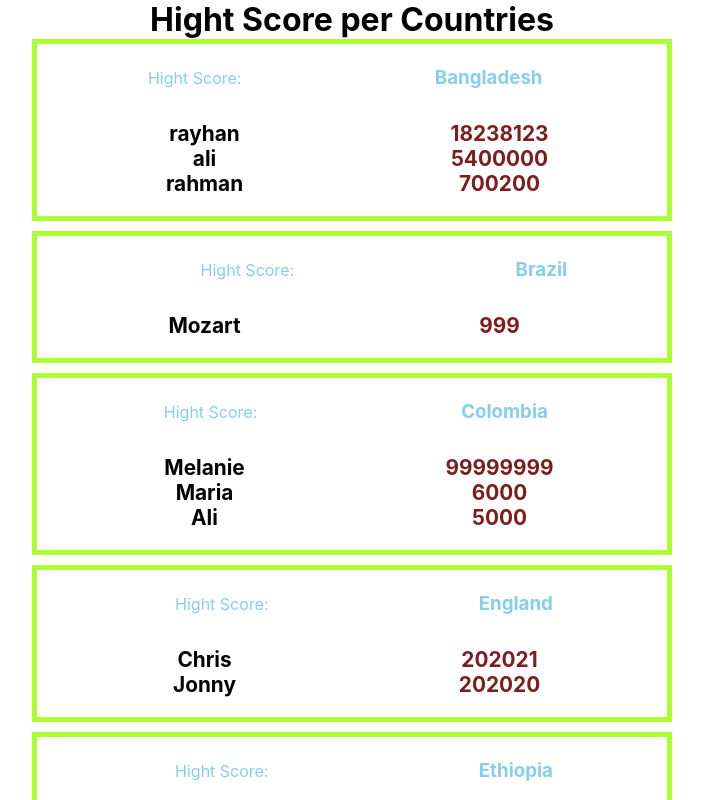
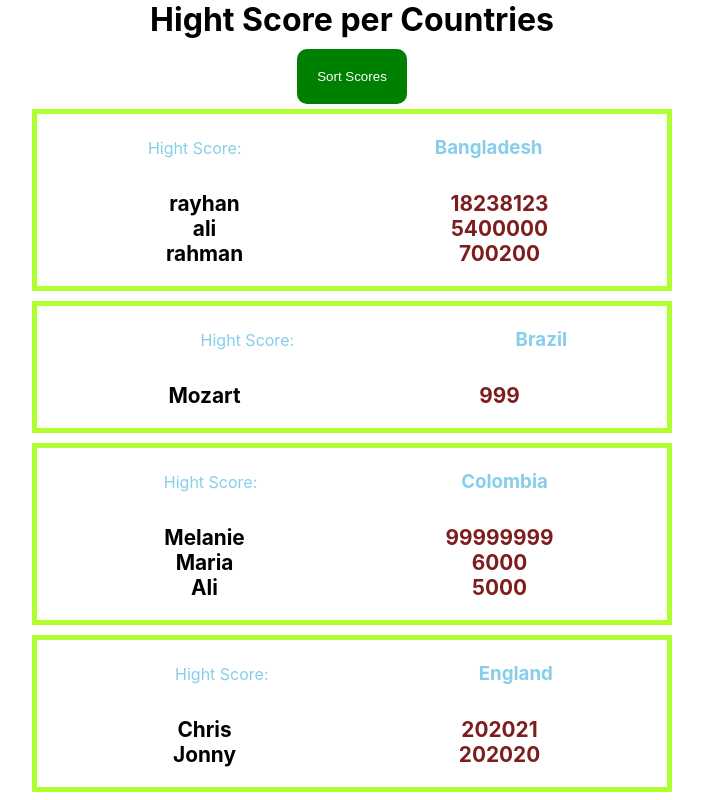
Before and after one commit to alinosratipour/high-scores-react, a React (Create React App) app: page / in a window 1280 px wide. Shown: the top 800 px of the page, without its empty margins (288-991 px from the left). Built offline with nearby package versions, Linux system fonts and the light colour scheme.

Commit message:
completed level 4 and added toggle button

```diff
--- a/src/App.css
+++ b/src/App.css
@@ -40,3 +40,20 @@ color: rgb(126, 29, 29);
   display: flex;
 
 }
+
+.btn_toggle{
+  background-color: green;
+  padding: 20px;
+  margin-bottom: 5px;
+  margin-top: 10px;
+  border: none;
+  outline: none;
+  border-radius: 10px;
+  cursor: pointer;
+  color: white;
+  transition: 0.5s ease-in;
+}
+.btn_toggle:hover{
+
+  background-color: rgb(103, 145, 37);
+}
--- a/src/PlayerScore.js
+++ b/src/PlayerScore.js
@@ -1,14 +1,21 @@
 
-import React from "react";
+import React, {useState} from "react";
 
 const PlayerScore = (props) =>{
+  const sortedCountry = props.Score.sort((a,b)=> a.name.localeCompare(b.name));
+
+  const [toggle, setToggle] = useState(false);
+
+
     return(
    <div className="ScoreWrapper">
+    <button  className="btn_toggle" onClick={() =>setToggle(!toggle)}>Sort Scores</button>
 
-     {props.Score.sort((a, b) => a.name.localeCompare(b.name)).map((item,index) =>{
+     {sortedCountry.map((item,index) =>{
          const {name,scores} = item;
          return(
             <div key={index} className="ScoreTable">
+
             <table className="countryRow">
               <thead></thead>
                <tbody>
@@ -19,12 +26,17 @@ const PlayerScore = (props) =>{
                </tbody>
             </table>
 
-                   <div>{scores.sort((a, b) =>
-                    b.s -a.s).map((score,index)=>{
+
+                   <div className="test">
+
+                   {
+
+                 !toggle &&    scores.sort((a, b) =>  b.s - a.s).map((score,index)=>{
                        const { n, s } = score;
+
                     return(
+
                     <div  key ={index} className="scoreAndName">
-
 
                         <div className="personName">{n}</div>
                         <div className="personScore">{s}</div>
@@ -33,7 +45,27 @@ const PlayerScore = (props) =>{
 
                     );
 
-                   })}</div>
+                   })}
+
+                   {
+                 toggle && scores.sort((a, b) =>  a.s - b.s).map((score,index)=>{
+                       const { n, s } = score;
+
+                    return(
+
+                    <div  key ={index} className="scoreAndName">
+
+                        <div className="personName">{n}</div>
+                        <div className="personScore">{s}</div>
+
+                    </div>
+
+                    );
+
+                   })
+
+                   }
+                   </div>
 
 
             </div>
```
